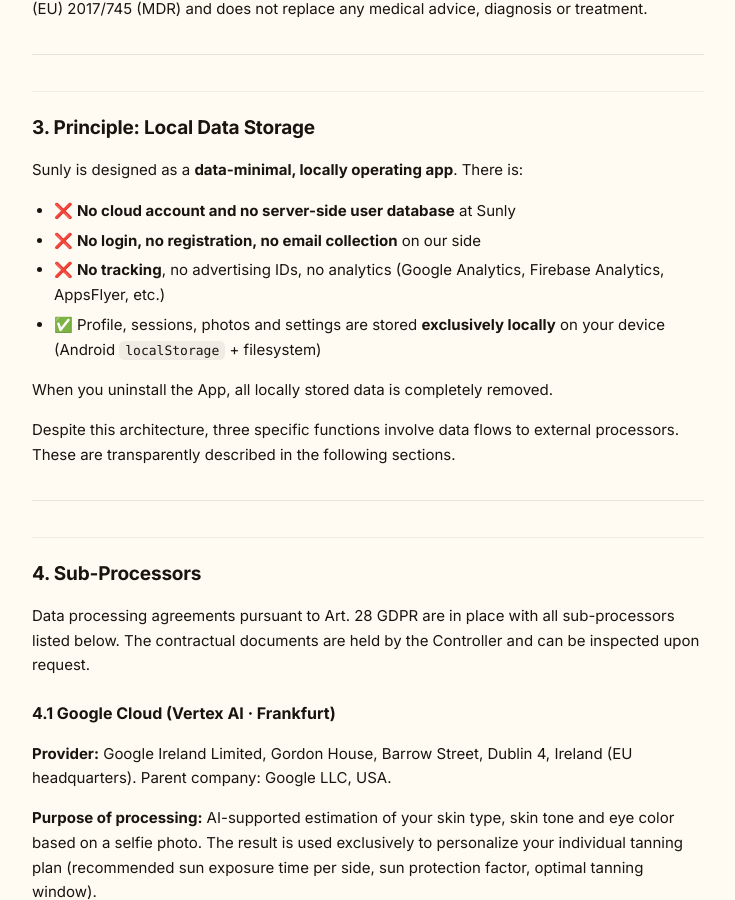
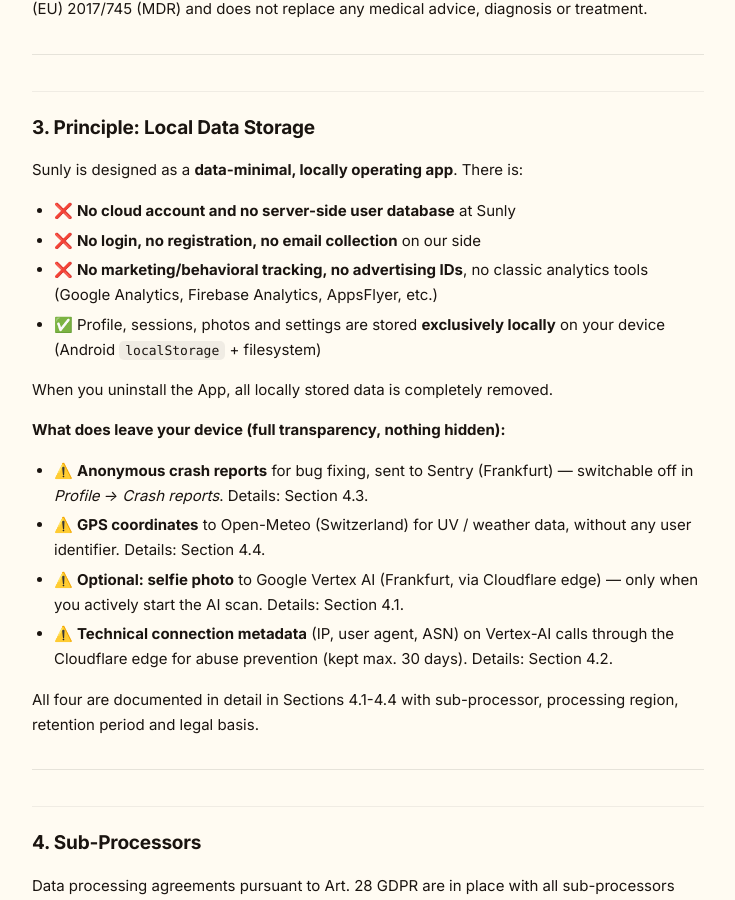
Before and after one commit to de34dm32ksm/sunly-legal, a Jekyll site: the page built from privacy-en.md, in a window 1280 px wide and 900 px high, scrolled down 1044 px. Shown: the whole window, without its empty margins (272-1007 px from the left). Built offline with Jekyll 4.4.1, drawn with Linux system fonts in a browser that asks for light colours.

Commit message:
Privacy: 'Kein Tracking'-Aussage praezisiert (DE+EN)
Bisherige Formulierung 'Kein Tracking, keine Analytics' war missverstaendlich,
da Sentry-Crash-Reports und Cloudflare-Edge-Metadaten technisch eine Form
von Tracking sind (auch wenn anonym/optional).

Neu in Section 3:
- 'Kein Marketing-/Verhaltens-Tracking, keine Werbe-IDs' (praezise)
- Explizite Auflistung der 4 Datenfluesse (Sentry/Open-Meteo/Vertex AI/
  Cloudflare) mit Links zu Sections 4.1-4.4
- Transparenz-Block 'Was trotzdem an externe Stellen geht'

Konsistent mit Section 4 Sub-Processor-Details.

```diff
--- a/privacy-en.md
+++ b/privacy-en.md
@@ -40,12 +40,19 @@ Sunly is designed as a **data-minimal, locally operating app**. There is:
 
 - ❌ **No cloud account and no server-side user database** at Sunly
 - ❌ **No login, no registration, no email collection** on our side
-- ❌ **No tracking**, no advertising IDs, no analytics (Google Analytics, Firebase Analytics, AppsFlyer, etc.)
+- ❌ **No marketing/behavioral tracking, no advertising IDs**, no classic analytics tools (Google Analytics, Firebase Analytics, AppsFlyer, etc.)
 - ✅ Profile, sessions, photos and settings are stored **exclusively locally** on your device (Android `localStorage` + filesystem)
 
 When you uninstall the App, all locally stored data is completely removed.
 
-Despite this architecture, three specific functions involve data flows to external processors. These are transparently described in the following sections.
+**What does leave your device (full transparency, nothing hidden):**
+
+- ⚠️ **Anonymous crash reports** for bug fixing, sent to Sentry (Frankfurt) — switchable off in *Profile → Crash reports*. Details: Section 4.3.
+- ⚠️ **GPS coordinates** to Open-Meteo (Switzerland) for UV / weather data, without any user identifier. Details: Section 4.4.
+- ⚠️ **Optional: selfie photo** to Google Vertex AI (Frankfurt, via Cloudflare edge) — only when you actively start the AI scan. Details: Section 4.1.
+- ⚠️ **Technical connection metadata** (IP, user agent, ASN) on Vertex-AI calls through the Cloudflare edge for abuse prevention (kept max. 30 days). Details: Section 4.2.
+
+All four are documented in detail in Sections 4.1-4.4 with sub-processor, processing region, retention period and legal basis.
 
 ---
 
```
Also changed, not shown: privacy.md (+9 -2 lines).
